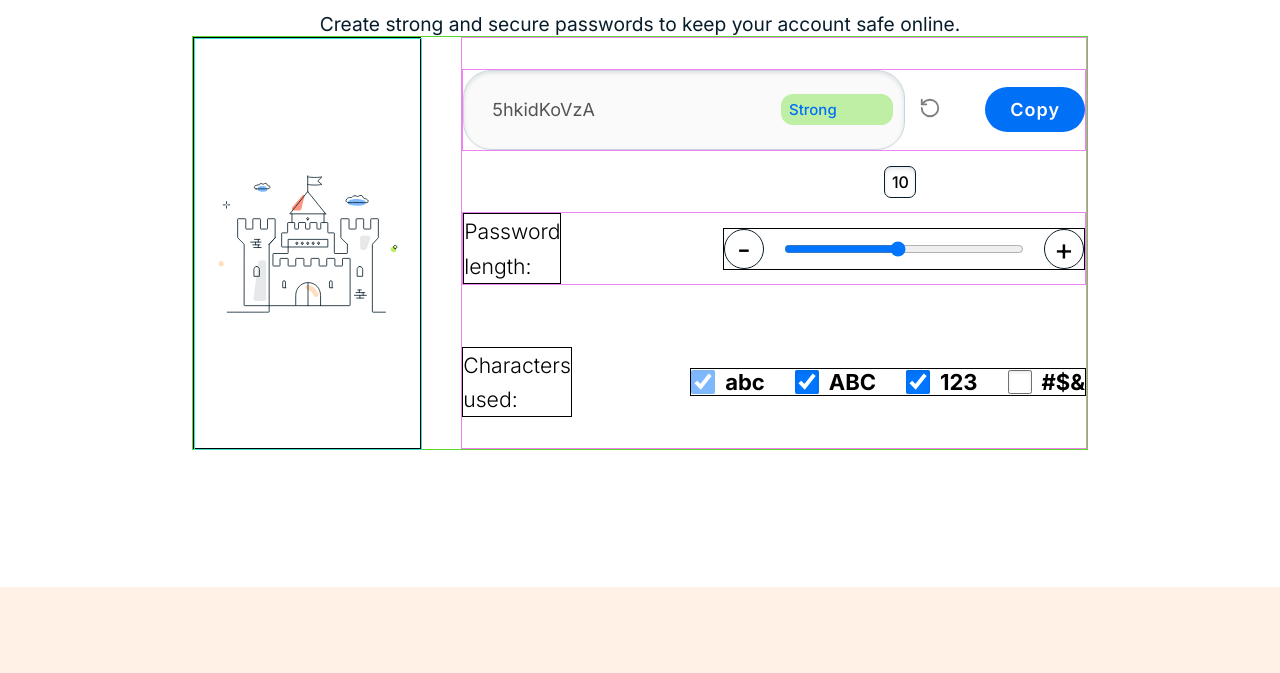
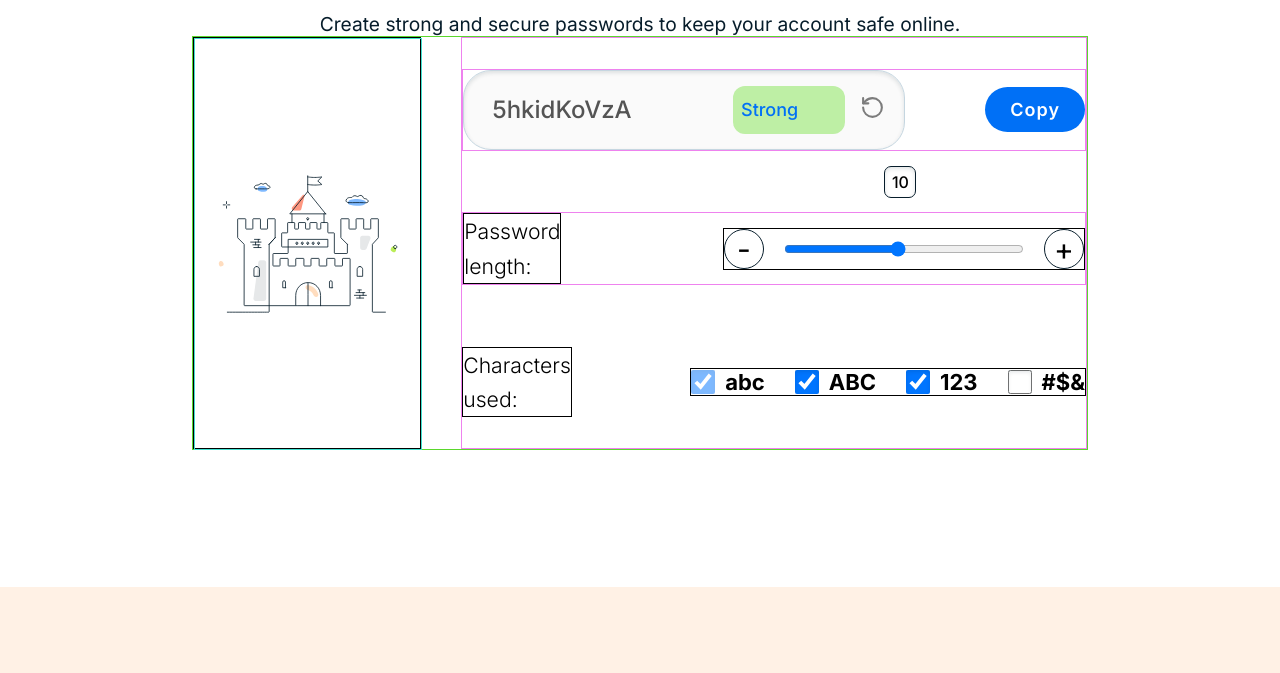
Before and after one commit to wasim2002/Random-Password-Generator, a plain HTML site: page index.html in a window 1280 px wide. Shown: the part 127-800 px from the top of the page. Drawn offline with Linux system fonts and the light colour scheme.

Commit message:
fix show class below 1920px

```diff
--- a/responsive.css
+++ b/responsive.css
@@ -1,4 +1,4 @@
-@media (max-width: 2562px) {
+@media (max-width: 1922px) {
   .images {
     width: 55%;
   }
@@ -6,7 +6,23 @@
     gap: 5rem;
   }
   .show input{
-    width: 500px;
+    width: 533px;
     height: 5rem;
+    font-size: 1.5rem;
+    font-weight: 500;
+  }
+  .strength{
+    height: 3rem;
+    right: 15rem;
+  }
+  .strength::before{
+    font-size: 18px;
+  }
+  .reset{
+    right: 12.5rem;
+  }
+  .svgReset{
+    height: 25px;
+    width: 25px;
   }
 }
```
